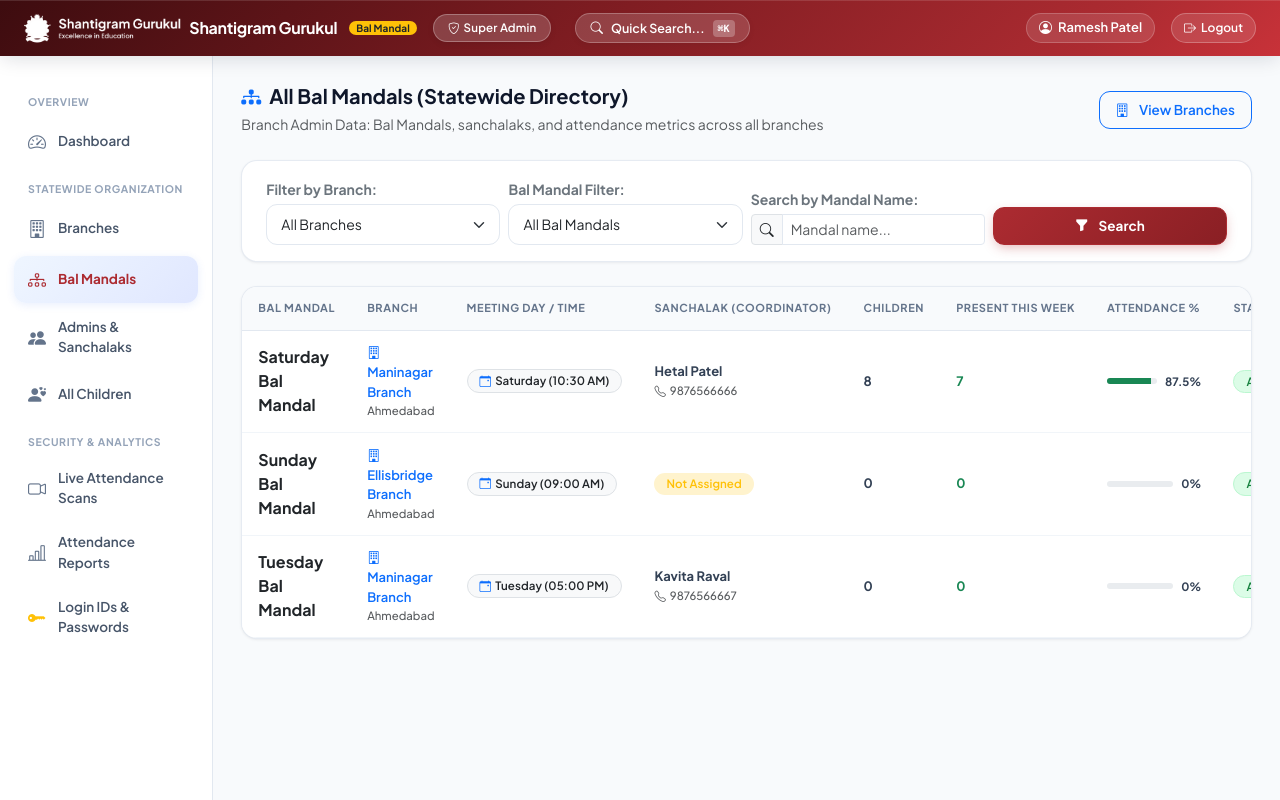
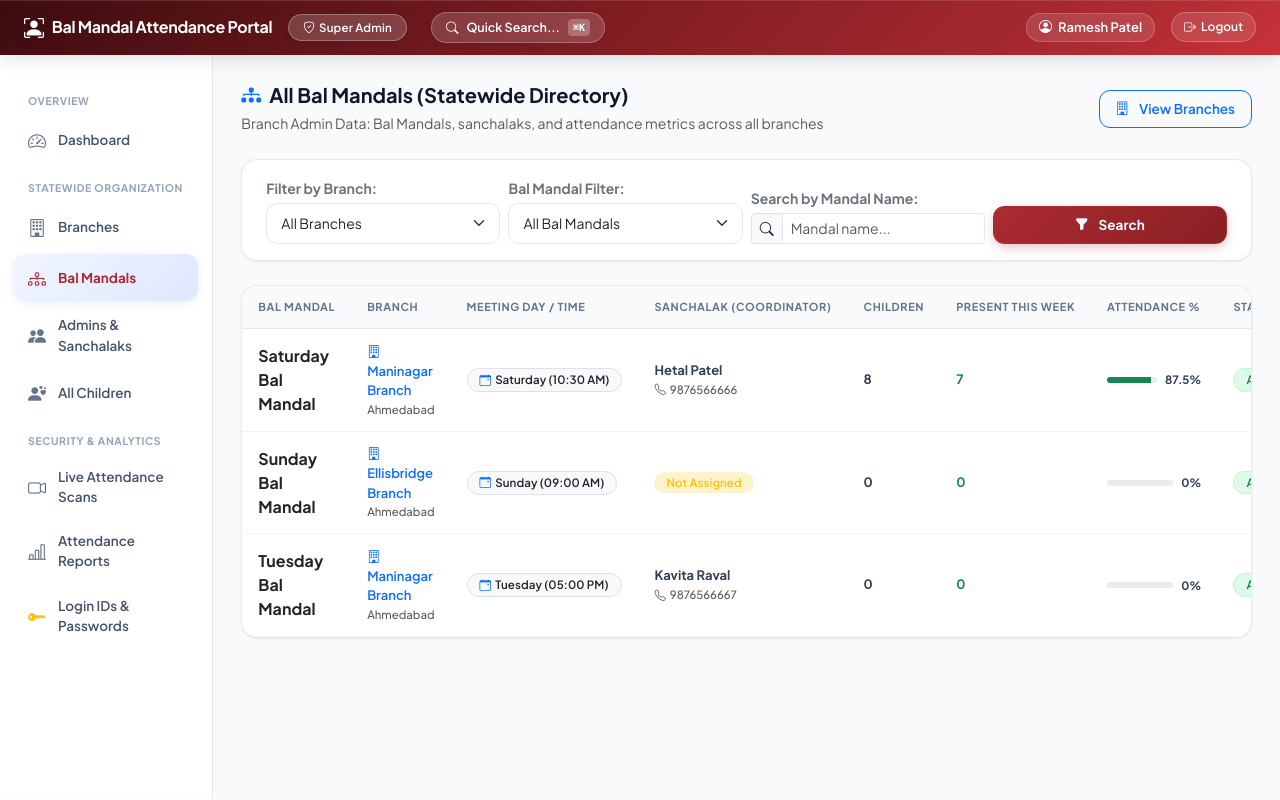
Before and after one commit to taxilpambhar3-art/bal-mandal-attendance, a FastAPI app: page /super-admin/mandals in a window 1280 px wide. Run offline with FastAPI, Linux system fonts and the light colour scheme; the visitor is signed in with stand-in values (Sample User, id 1); data comes from the database, SQL or seed files in the repository.

Commit message:
Remove Shantigram Gurukul references, restore branding exclusively to Bal Mandal Attendance Portal while retaining crimson theme

```diff
--- a/app/static/css/app.css
+++ b/app/static/css/app.css
@@ -20,7 +20,7 @@
   --text-muted: #64748b;
   --text-light: #94a3b8;
 
-  /* Semantic Accents — Shantigram Gurukul Official Brand */
+  /* Semantic Accents — Bal Mandal Attendance Portal Brand */
   --primary: #AC2B31;
   --primary-hover: #8a1f24;
   --primary-subtle: #fdf2f2;
--- a/app/templates/base.html
+++ b/app/templates/base.html
@@ -7,7 +7,7 @@
   <meta name="apple-mobile-web-app-capable" content="yes">
   <meta name="apple-mobile-web-app-status-bar-style" content="default">
   <meta name="format-detection" content="telephone=no">
-  <title>{% block title %}Shantigram Gurukul — Bal Mandal Attendance{% endblock %}</title>
+  <title>{% block title %}Bal Mandal Attendance Portal{% endblock %}</title>
   <link rel="preconnect" href="https://fonts.googleapis.com">
   <link rel="preconnect" href="https://fonts.gstatic.com" crossorigin>
   <link href="https://fonts.googleapis.com/css2?family=Plus+Jakarta+Sans:wght@400;500;600;700;800&display=swap" rel="stylesheet">
--- a/app/templates/partials/shell.html
+++ b/app/templates/partials/shell.html
@@ -12,10 +12,9 @@
     <i class="bi bi-list fs-4"></i>
   </button>
 
-  <a href="/" class="brand text-decoration-none">
-    <img src="/static/img/shantigram_logo.webp" alt="Shantigram Gurukul" class="d-none d-sm-inline-block" style="height: 32px; width: auto; object-fit: contain; filter: brightness(0) invert(1);" onerror="this.style.display='none'">
-    <span class="fw-bold text-white">Shantigram Gurukul</span>
-    <span class="badge bg-warning text-dark fw-bold ms-1 shadow-xs" style="font-size: 10px; padding: 2px 7px;">Bal Mandal</span>
+  <a href="/" class="brand text-decoration-none d-flex align-items-center gap-2">
+    <i class="bi bi-person-bounding-box text-white fs-5"></i>
+    <span class="fw-bold text-white">Bal Mandal Attendance Portal</span>
   </a>
 
   <span class="role-badge d-none d-sm-inline-flex">
@@ -48,8 +47,8 @@
   <div class="offcanvas-header text-white" style="background: {{ ROLE_THEME[user.role] }};">
     <div>
       <div class="d-flex align-items-center gap-2 mb-1">
-        <img src="/static/img/shantigram_logo.webp" alt="Shantigram Gurukul" style="height: 24px; width: auto; object-fit: contain; filter: brightness(0) invert(1);" onerror="this.style.display='none'">
-        <h6 class="offcanvas-title fw-bold mb-0" id="mobileOffcanvasNavLabel">Shantigram Gurukul</h6>
+        <i class="bi bi-person-bounding-box fs-5"></i>
+        <h6 class="offcanvas-title fw-bold mb-0" id="mobileOffcanvasNavLabel">Bal Mandal Attendance Portal</h6>
       </div>
       <div class="small opacity-75">
         <i class="bi bi-person-circle me-1"></i>{{ user.full_name }}
```
Also changed, not shown: app/templates/login.html (+4 -7 lines), app/static/img/shantigram_emblem.webp (deleted), app/static/img/shantigram_logo.webp (deleted).
